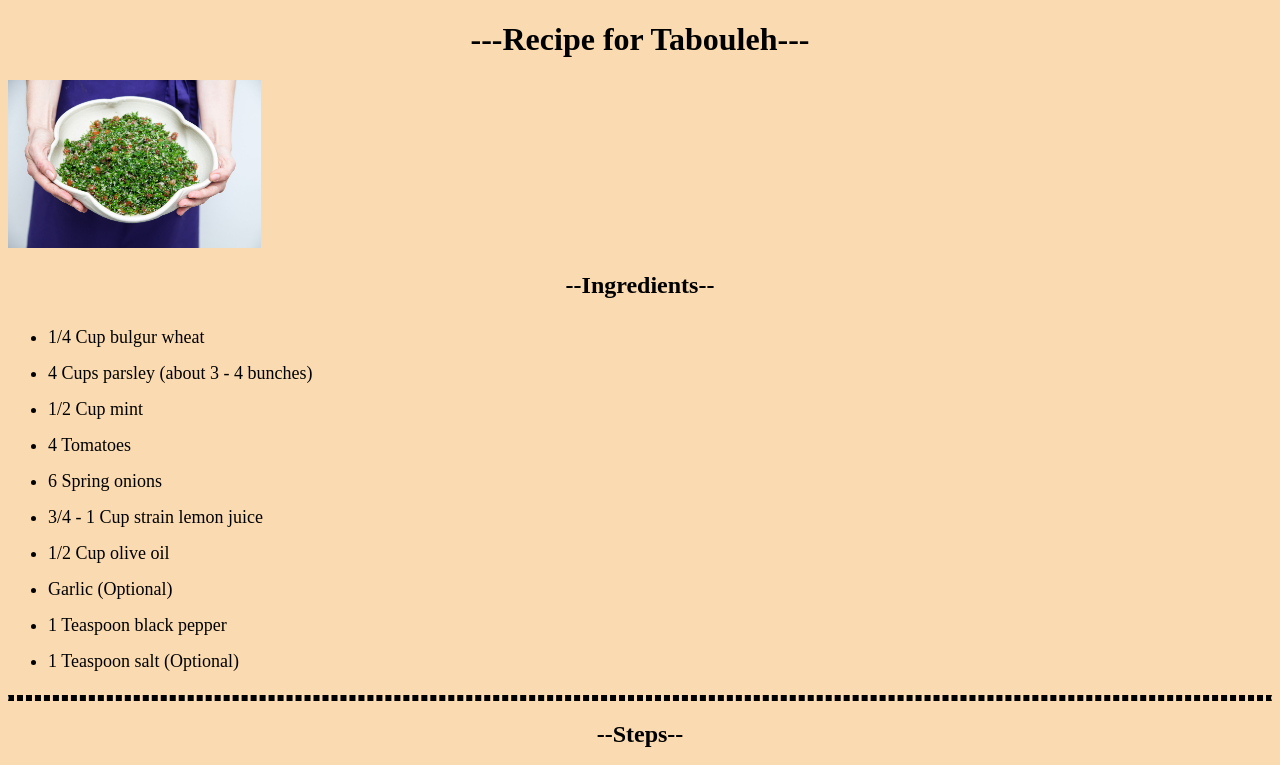
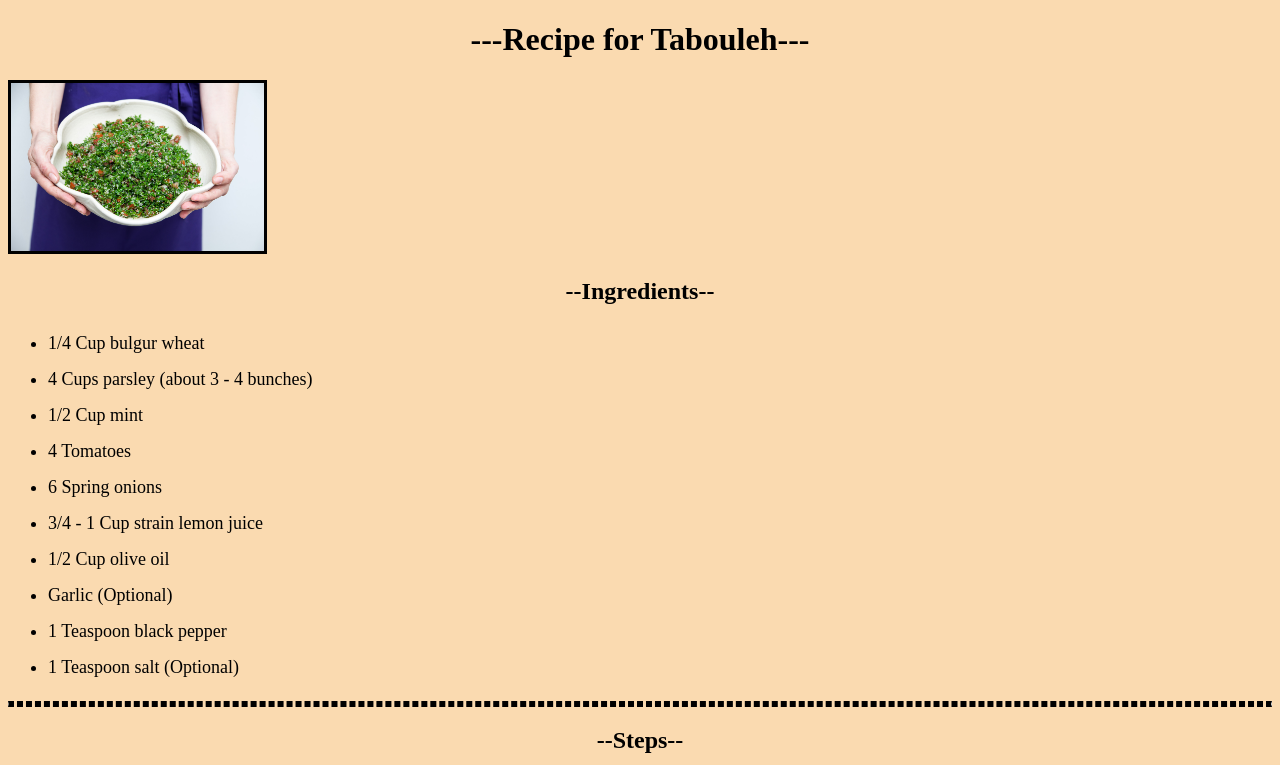
Before and after one commit to baldx/odin-recipes, a plain HTML site: page tabouleh.html in a window 1280 px wide. Shown: the top 765 px of the page. Drawn offline with Linux system fonts and the light colour scheme.

Commit message:
adding border for img

```diff
--- a/style1.css
+++ b/style1.css
@@ -17,3 +17,6 @@ hr {
 li {
     font-size: large;
 }
+img {
+    border: solid black;
+}
```
